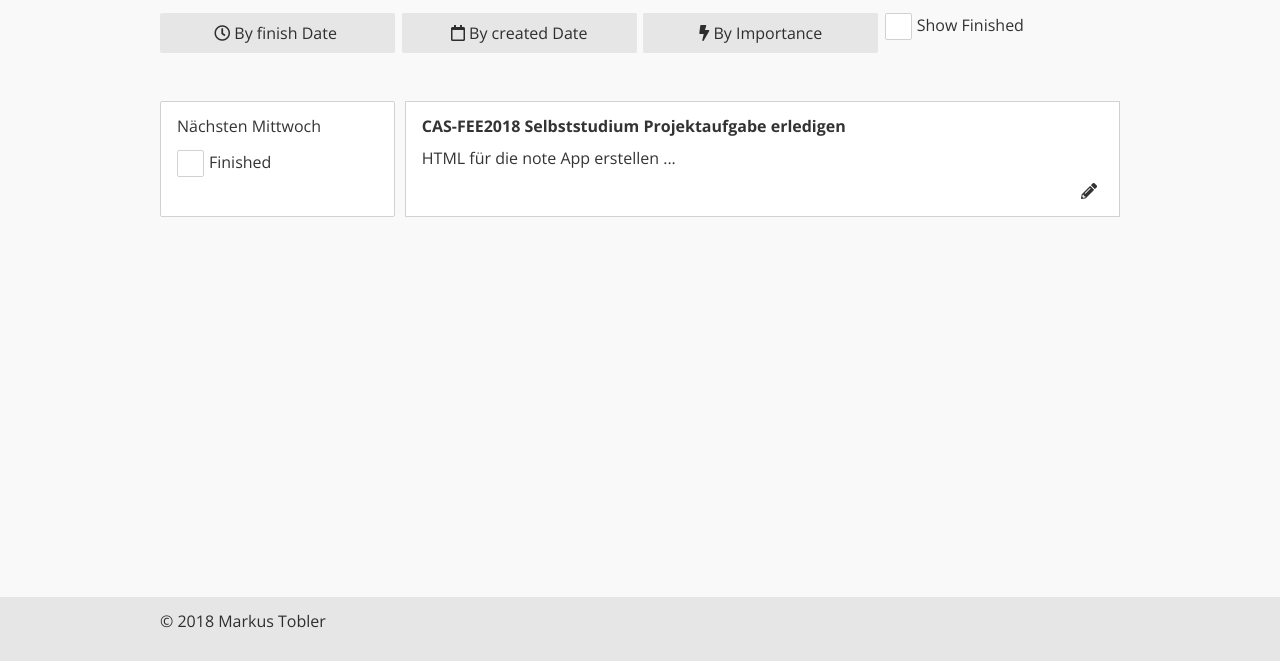
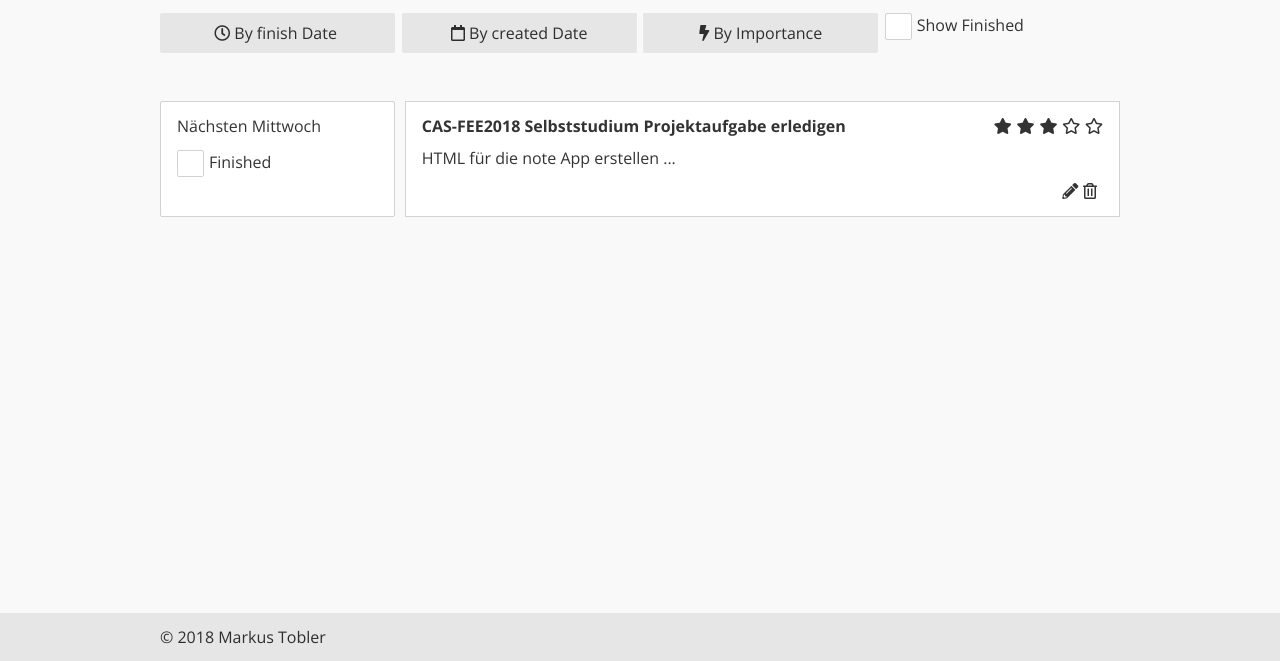
Before and after one commit to markustobler/notes, a plain HTML site: page public/index.html in a window 1280 px wide. Shown: the part 139-800 px from the top of the page. Drawn offline with nearby package versions, Linux system fonts and the light colour scheme.

Commit message:
include stars and bin icons

```diff
--- a/public/css/_typography.css
+++ b/public/css/_typography.css
@@ -5,6 +5,9 @@ p{
 h1.heading-1{
     font-size: 2rem;
     font-weight: bold;
-    text-transform: uppercase;
     margin-bottom: 1rem;
 }
+
+p.copy{
+    margin: 0;
+}
--- a/public/css/app.css
+++ b/public/css/app.css
@@ -51,8 +51,26 @@ body {
     width: 100%;
 }
 
+.note__header{
+    display: flex;
+    justify-content: space-between;
+}
+
+.header--rating{
+    width: 30%;
+    text-align: right;
+}
+
+.header--rating i{
+    margin-left: 0.3rem;
+}
+
 .note__footer{
     text-align: right;
+}
+
+.note__footer i{
+    margin-left: 0.3rem;
 }
 
 .footer {
--- a/public/index.html
+++ b/public/index.html
@@ -59,10 +59,14 @@
                     </label>
                 </div>
                 <div class="right">
-                    <p class="note__title"><b>CAS-FEE2018 Selbststudium Projektaufgabe erledigen</b></p>
+                    <div class="note__header">
+                        <p class="header--title"><b>CAS-FEE2018 Selbststudium Projektaufgabe erledigen</b></p>
+                        <div class="header--rating"><i class="fas fa-star"></i><i class="fas fa-star"></i><i class="fas fa-star"></i><i class="far fa-star"></i><i class="far fa-star"></i></div>
+                    </div>
+
                     <p class="note__description">HTML für die note App erstellen ...</p>
                     <footer class="note__footer">
-                        <button type="button"><i class="fas fa-pencil-alt"></i></button>
+                        <button type="button"><i class="fas fa-pencil-alt"></i><i class="far fa-trash-alt"></i></button>
                     </footer>
 
                 </div>
@@ -74,8 +78,7 @@
 </div>
 <footer class="footer">
     <div class="grid-container">
-        <p>&copy; 2018 Markus Tobler
-        <p>
+        <p class="copy">&copy; 2018 Markus Tobler</p>
     </div>
 </footer>
 <script src="js/app.js"></script>
```
